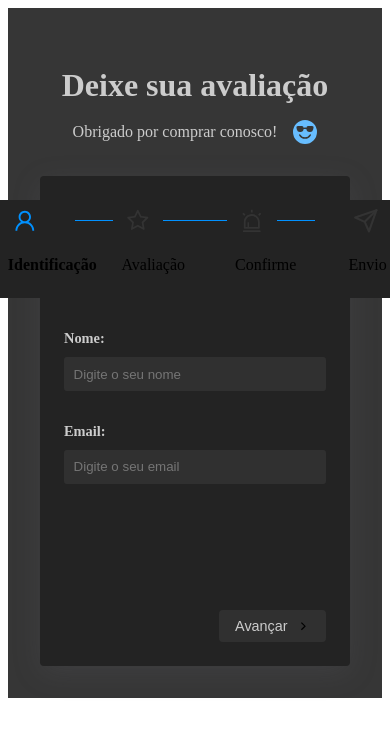
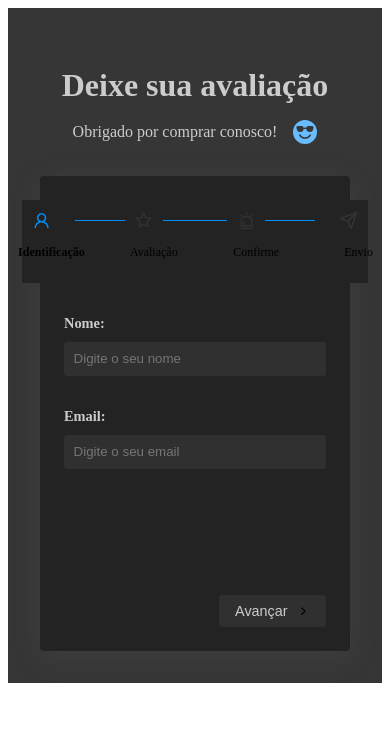
Before and after one commit to alexandreSouza31/satisfaction-survey, a React (Vite) app: page / in a window 390 px wide. Shown: the top 736 px of the page. Built offline with nearby package versions, Linux system fonts and the light colour scheme; the HTML template or start-up script is replaced by a standard one.

Commit message:
will adjust responsive for larger and smaller screens

```diff
--- a/src/components/style_components/Media-query.css
+++ b/src/components/style_components/Media-query.css
@@ -10,4 +10,16 @@
     .step{
         min-width: 3rem;
     }
+
+    .step svg{
+        font-size: 1.8rem;
+    }
+
+    .step p{
+        width: 100px;
+        position: relative;
+        left: 10px;
+        word-break: break-all;
+        font-size: 15px;
+    }
 }
--- a/src/components/style_components/Steps.css
+++ b/src/components/style_components/Steps.css
@@ -18,19 +18,30 @@
 }
 
 .step{
+    display: flex;
+    flex-direction: column;
+    align-items: center;
     text-align: center;
     background-color: rgb(35, 35, 35);
     z-index: 1;
-    min-width: 2.1rem;
-    padding: .5rem;
+    width: 1rem;
+    padding: .7rem;
+    margin: 0 auto;
 }
 
 .step svg{
-    font-size: 1.6rem;
+    font-size: 1.2rem;
     margin-bottom: .2rem;
     color: #333;
 }
 
+.step p{
+    min-width: 100px;
+    position: relative;
+    left: 10px;
+    word-break: break-all;
+    font-size: 12px;
+}
 
 .active{
     font-weight: bold;
--- a/src/styles/index.css
+++ b/src/styles/index.css
@@ -1,15 +1,18 @@
-*{
+* {
   font-family: barlow, sans-serif;
   padding: 0;
   margin: 0;
   box-sizing: border-box;
 }
 
-p{
+p {
   color: #777;
 }
 
-body{
+body {
   height: 100vh;
-  background-color:#363636;
+  background-color: #363636;
+  display: flex;
+  flex-direction: column;
+  align-items: center;
 }
```
